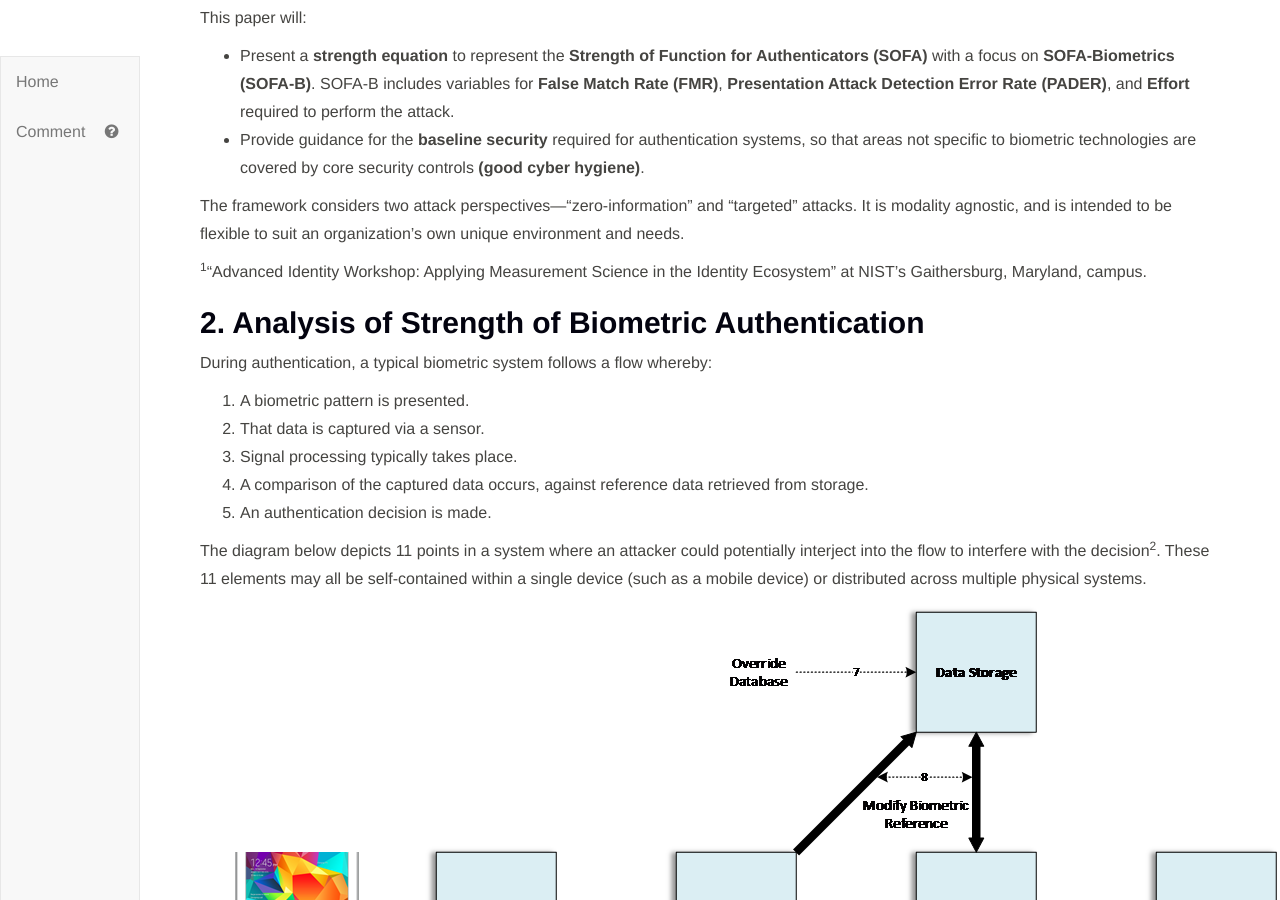
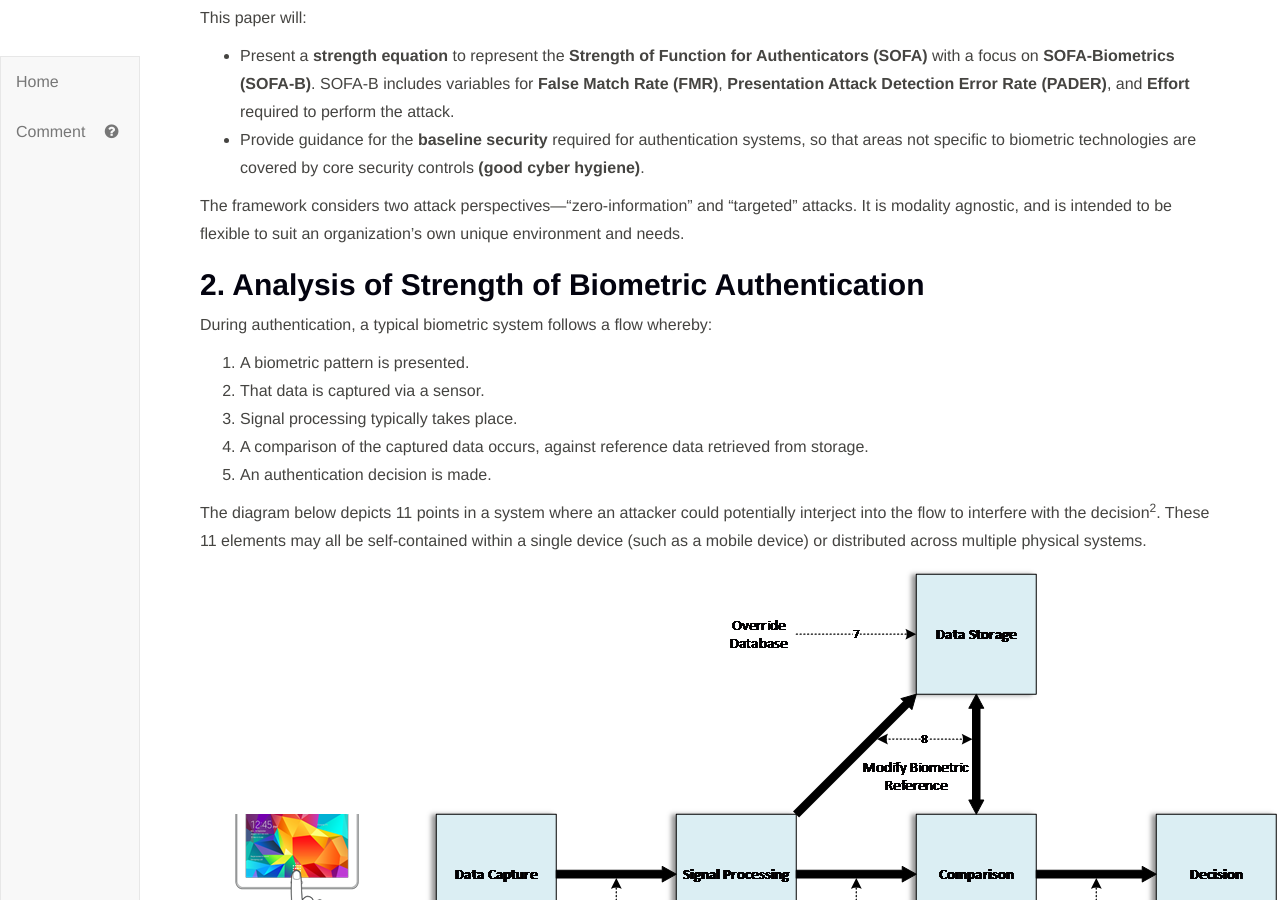
Before and after one commit to usnistgov/SOFA, a Jekyll site: the page built from SOFA.md, in a window 1280 px wide and 900 px high, scrolled down 1015 px. Built offline with Jekyll 4.4.1, drawn with Linux system fonts in a browser that asks for light colours.

Commit message:
Update Intro.md

```diff
--- a/Intro.md
+++ b/Intro.md
@@ -24,7 +24,3 @@ This paper will:
 -	Provide guidance for the **baseline security** required for authentication systems, so that areas not specific to biometric technologies are covered by core security controls **(good cyber hygiene)**.
 
 The framework considers two attack perspectives—“zero-information” and “targeted” attacks. It is modality agnostic, and is intended to be flexible to suit an organization’s own unique environment and needs.
-
-
-
-<sup>1</sup>“Advanced Identity Workshop: Applying Measurement Science in the Identity Ecosystem” at NIST’s Gaithersburg, Maryland, campus.
```
